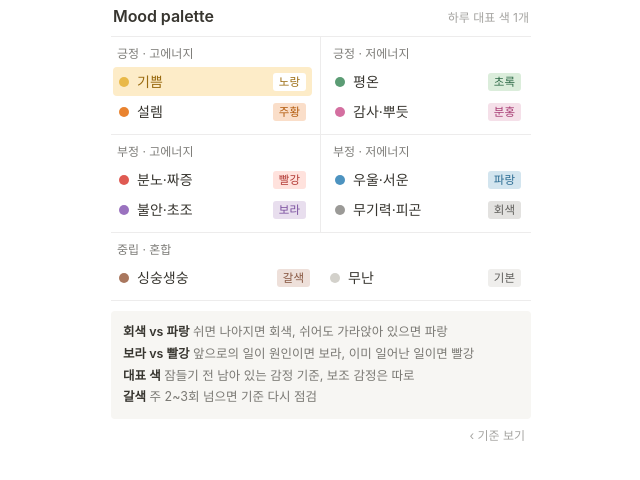
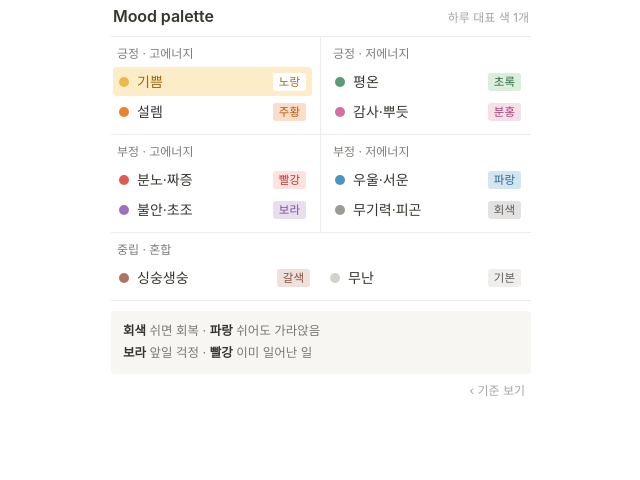
Before and after one commit to anujung2-gif/mood-widget, a plain HTML site: page index.html in a window 1280 px wide. Both pictures are taken after a click on the button "헷갈릴 때 ›". Shown: the whole page, without its empty margins (319-959 px from the left). Drawn offline with Linux system fonts and the light colour scheme.

Commit message:
Add files via upload

```diff
--- a/index.html
+++ b/index.html
@@ -41,7 +41,7 @@
   .chip.on .name{color:var(--tx);font-weight:500}
   .tag{margin-left:auto;font-size:11.5px;padding:0 6px;border-radius:3px;background:var(--bg);color:var(--tx);white-space:nowrap;line-height:18px}
   .chip.on .tag{background:#fff}
-  .callout{margin-top:10px;border-radius:4px;background:var(--callout);padding:12px 14px 12px 12px;display:flex;gap:10px;min-height:92px}
+  .callout{margin-top:10px;border-radius:4px;background:var(--callout);padding:11px 14px 11px 12px;display:flex;gap:10px}
   .callout .dot{width:12px;height:12px;margin-top:5px}
   .ctitle{font-weight:600;font-size:14px}
   .ctitle span{font-weight:400;font-size:12px;color:var(--faint);margin-left:6px}
@@ -107,10 +107,8 @@ Q.forEach(q=>{
 function render(){
   if(showTips){
     call.innerHTML=`<div class="tips">
-      <div><b>회색 vs 파랑</b> 쉬면 나아지면 회색, 쉬어도 가라앉아 있으면 파랑</div>
-      <div><b>보라 vs 빨강</b> 앞으로의 일이 원인이면 보라, 이미 일어난 일이면 빨강</div>
-      <div><b>대표 색</b> 잠들기 전 남아 있는 감정 기준, 보조 감정은 따로</div>
-      <div><b>갈색</b> 주 2~3회 넘으면 기준 다시 점검</div></div>`;
+      <div><b>회색</b> 쉬면 회복 · <b>파랑</b> 쉬어도 가라앉음</div>
+      <div><b>보라</b> 앞일 걱정 · <b>빨강</b> 이미 일어난 일</div></div>`;
     tog.textContent='‹ 기준 보기';
   }else{
     const c=C[cur.k];
```
